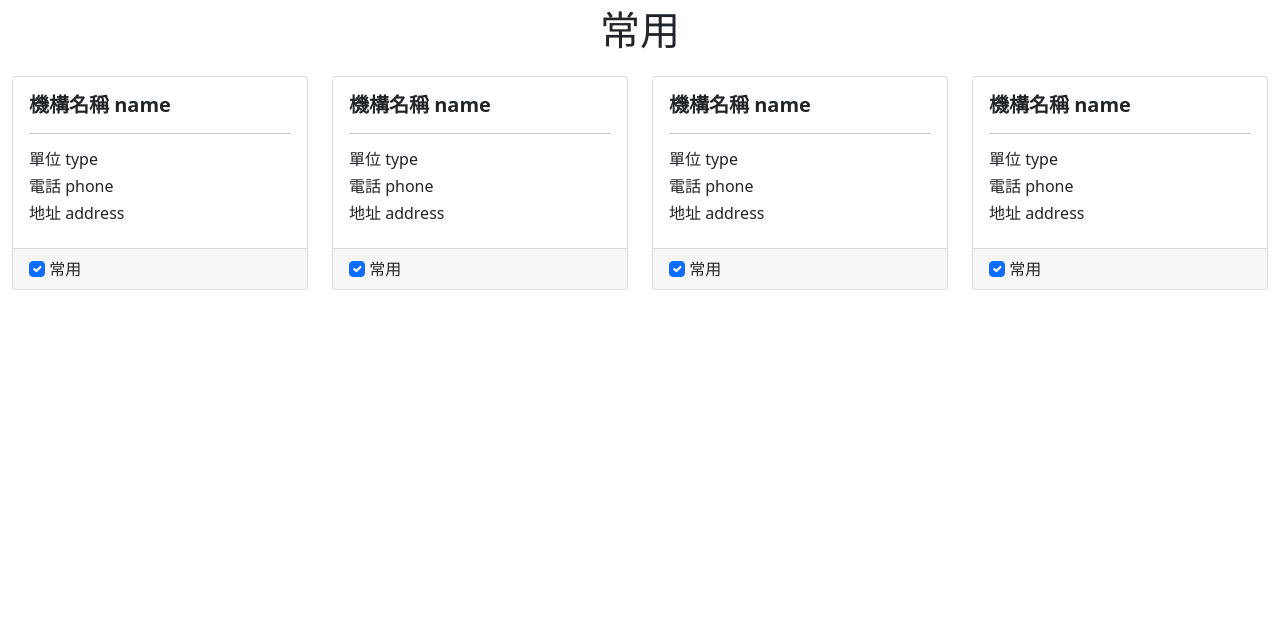
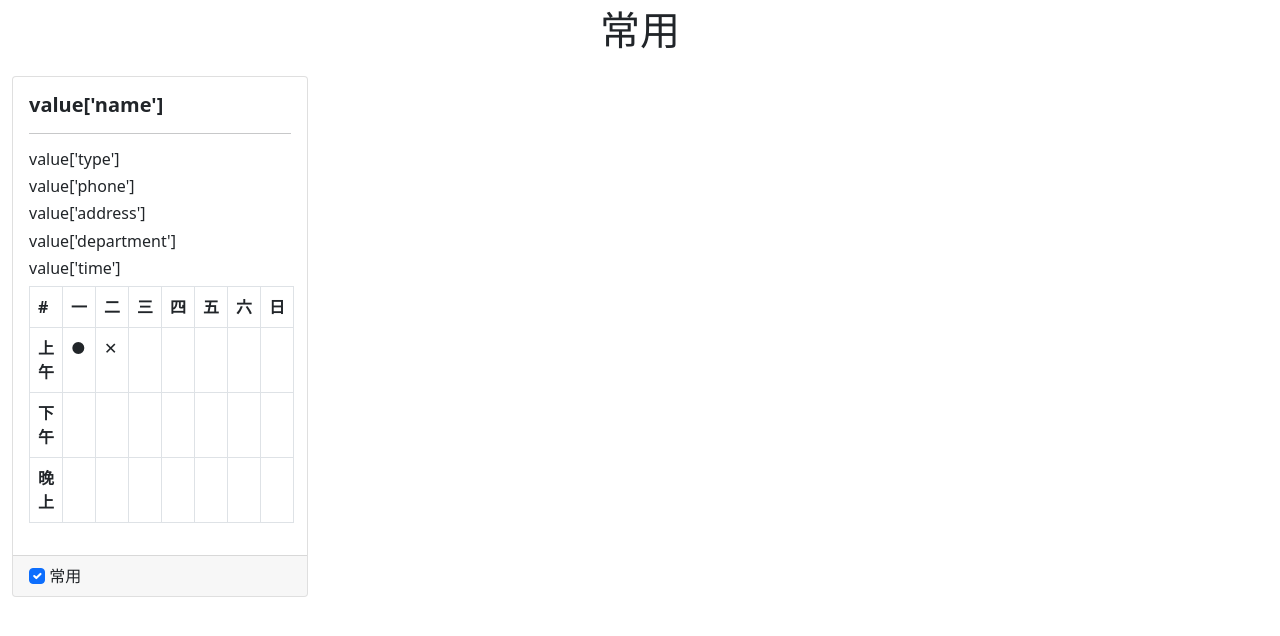
Before and after one commit to scottgood333/db_project, a Flask app: page /favorite in a window 1280 px wide. Shown: the part 56-692 px from the top of the page. Run offline with Flask 3, Linux system fonts and the light colour scheme.

Commit message:
Fix dropdown menu issue and add table to data card

```diff
--- a/apps/static/options.js
+++ b/apps/static/options.js
@@ -1,11 +1,10 @@
 function updateOptions() {
     var countySelect = document.getElementById("county");
     var districtSelect = document.getElementById("district");
-    // var departmentSelect = document.getElementById("department");
 
     // 清空行政區、診療科目下拉選單
-    districtSelect.innerHTML = "";
-    // departmentSelect.innerHTML = "";
+    // districtSelect.innerHTML = "";
+    districtSelect.options.length = 0;
 
     // 根據第一個選項的值，更新第二個選項的選項
     if (countySelect.value === "臺北市") {
--- a/apps/templates/favorite.html
+++ b/apps/templates/favorite.html
@@ -39,64 +39,71 @@
     <!-- 結果 -->
     <div class="favorite">
         <div class="row row-cols-2 row-cols-md-4 g-4 mx-auto">
+            <!-- for key, value in dictionary.items() -->
             <div class="col">
                 <div class="card">
                     <div class="card-body">
-                        <h5 class="fw-bold" id="name">機構名稱 name</h5>
+                        <h5 class="fw-bold" id="name">value['name']</h5>
                         <hr>
-                        <h6 id="type">單位 type</h6>
-                        <h6 id="phone">電話 phone</h6>
-                        <h6 id="address">地址 address</h6>
+                        <h6 id="type">value['type']</h6>
+                        <h6 id="phone">value['phone']</h6>
+                        <h6 id="address">value['address']</h6>
+                        <h6 id="department">value['department']</h6>
+                        <h6 id="time">value['time']</h6>
+                        <table class="table table-bordered">
+                            <thead>
+                                <tr>
+                                    <th scope="col">#</th>
+                                    <th scope="col">一</th>
+                                    <th scope="col">二</th>
+                                    <th scope="col">三</th>
+                                    <th scope="col">四</th>
+                                    <th scope="col">五</th>
+                                    <th scope="col">六</th>
+                                    <th scope="col">日</th>
+                                </tr>
+                            </thead>
+                            <tbody>
+                                <tr>
+                                    <th scope="row">上午</th>
+                                    <td>&#9679;</td>
+                                    <td>&#10005;</td>
+                                    <td></td>
+                                    <td></td>
+                                    <td></td>
+                                    <td></td>
+                                    <td></td>
+                                </tr>
+                                <tr>
+                                    <th scope="row">下午</th>
+                                    <td></td>
+                                    <td></td>
+                                    <td></td>
+                                    <td></td>
+                                    <td></td>
+                                    <td></td>
+                                    <td></td>
+                                </tr>
+                                <tr>
+                                    <th scope="row">晚上</th>
+                                    <td></td>
+                                    <td></td>
+                                    <td></td>
+                                    <td></td>
+                                    <td></td>
+                                    <td></td>
+                                    <td></td>
+                                </tr>
+                            </tbody>
+                        </table>
                     </div>
                     <div class="card-footer">
-                        <input class="form-check-input" id="1" type="checkbox" checked>
+                        <input class="form-check-input" id="放key" type="checkbox" checked>
                         <label class="form-check-label">常用</label>
                     </div>
                 </div>
             </div>
-            <div class="col">
-                <div class="card">
-                    <div class="card-body">
-                        <h5 class="fw-bold" id="name">機構名稱 name</h5>
-                        <hr>
-                        <h6 id="type">單位 type</h6>
-                        <h6 id="phone">電話 phone</h6>
-                        <h6 id="address">地址 address</h6>
-                    </div>
-                    <div class="card-footer">
-                        <input class="form-check-input" id="2" type="checkbox" checked>
-                        <label class="form-check-label">常用</label>
-                    </div>
-                </div>
-            </div><div class="col">
-                <div class="card">
-                    <div class="card-body">
-                        <h5 class="fw-bold" id="name">機構名稱 name</h5>
-                        <hr>
-                        <h6 id="type">單位 type</h6>
-                        <h6 id="phone">電話 phone</h6>
-                        <h6 id="address">地址 address</h6>
-                    </div>
-                    <div class="card-footer">
-                        <input class="form-check-input" id="3" type="checkbox" checked>
-                        <label class="form-check-label">常用</label>
-                    </div>
-                </div>
-            </div><div class="col">
-                <div class="card">
-                    <div class="card-body">
-                        <h5 class="fw-bold" id="name">機構名稱 name</h5>
-                        <hr>
-                        <h6 id="type">單位 type</h6>
-                        <h6 id="phone">電話 phone</h6>
-                        <h6 id="address">地址 address</h6>
-                    </div>
-                    <div class="card-footer">
-                        <input class="form-check-input" id="4" type="checkbox" checked>
-                        <label class="form-check-label">常用</label>
-                    </div>
-                </div>
-            </div>
+            <!-- endfor -->
         </div>
     </div>
 
--- a/apps/templates/search.html
+++ b/apps/templates/search.html
@@ -67,7 +67,7 @@
                     </select>
                 </div>
                 <div class="select-field">
-                    <select class="form-select" id="district" onchange="updateOptions()">
+                    <select class="form-select" id="district">
                         <option value="">行政區</option>
                     </select>
                 </div>
```
Also changed, not shown: apps/templates/result.html (+46 -0 lines). Lines whose indentation alone changed are shown as unchanged.
